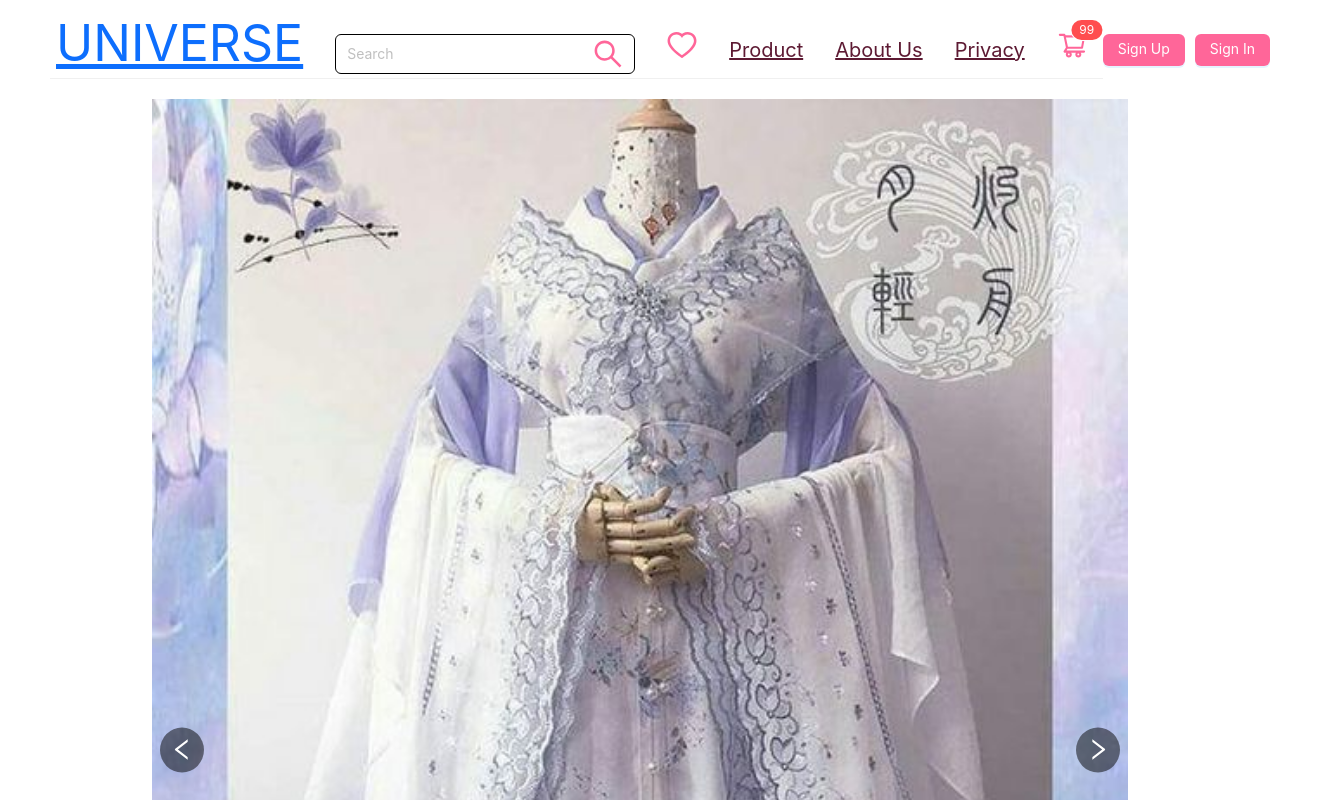
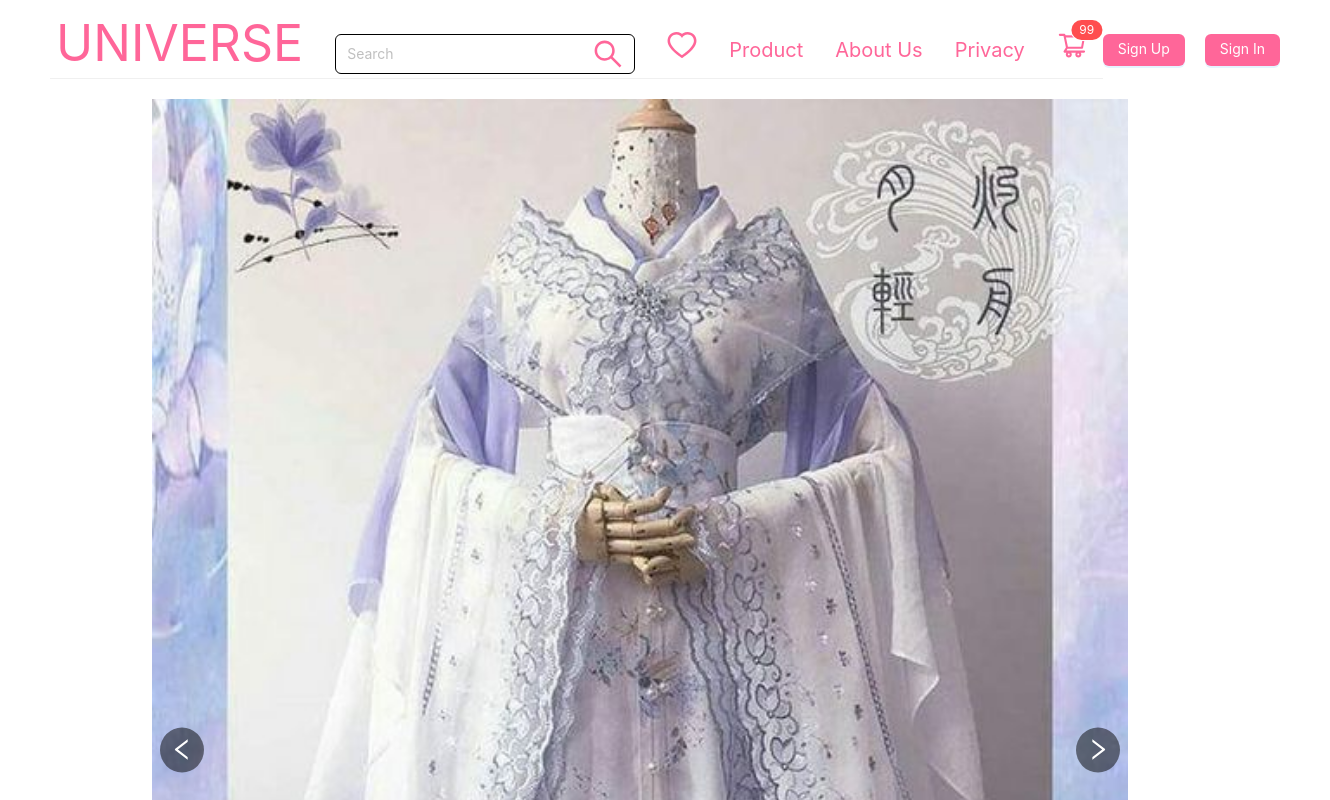
Before and after one commit to sadbrain/universe_frontend, a React (Create React App) app: page / in a window 1280 px wide. Shown: the top 800 px of the page, 1330 px wide, since content can reach past the window. Built offline with nearby package versions, Linux system fonts and the light colour scheme; no server answers.

Commit message:
feat: fix ui header

```diff
--- a/src/components/Layouts/DefaultLayout/Header/index.css
+++ b/src/components/Layouts/DefaultLayout/Header/index.css
@@ -17,25 +17,35 @@
    justify-content: flex-start;
    align-items: center;
 }
+
 .nav-elements {
    display: flex;
    align-items: center; /* Center align the buttons vertically */
 }
 
- .sign-up-button,
+.sign-up-button {
+   background-color: #ff6699;
+   border: none;
+   color: white;
+   /* Add margin to the right of the buttons */
+}
+.sign-up-button a {
+   text-decoration: none;
+}
 .sign-in-button {
    background-color: #ff6699;
    border: none;
    color: white;
-    margin-right: 10px; /* Add margin to the right of the buttons */
+   margin-right: 50px;
+   margin-left: 20px;
 }
- .button-link {
-    color: white; /* Set the color of the link to white */
-    text-decoration: none; /* Remove underline from the link */
+.sign-in-button a {
+   text-decoration: none;
 }
- .sign-up-button:hover .button-link {
-    color: #53cbfe !important;
+.menu-item-color a {
+   text-decoration: none;
 }
+.sign-up-button:hover .button-link,
 .sign-in-button:hover .button-link {
    color: #53cbfe !important;
 }
@@ -58,21 +68,30 @@
    color: #ff6699; /* Set the color of other icons */
    font-size: 30px;
 }
+
 .ant-menu .ant-menu-item .anticon:hover {
    color: #53cbfe;
 }
+
 .ant-menu-light .ant-menu-item {
    color: #ff6699; /* Set the color of menu items */
    font-size: 20px;
 }
+
 .ant-menu-light .ant-menu-item:hover {
    color: #53cbfe !important;
 }
+
 /* Add custom styles for UNIVERSE */
- .universe-title {
+.universe-title a {
    font-size: 50px;
    color: #ff6699;
    margin-left: -10px;
+   text-decoration: none !important;
+}
+
+.universe-title:hover {
+   color: #53cbfe;
 }
 
 /* Additional styles for links */
@@ -84,3 +103,8 @@
 a:hover {
    color: #53cbfe; /* Set hover color */
 }
+
+/* Specific styles for Product, About Us, Privacy */
+.ant-menu-item a {
+   color: #ff6699; /* Set the color of menu links */
+}
--- a/src/components/Layouts/DefaultLayout/Header/index.jsx
+++ b/src/components/Layouts/DefaultLayout/Header/index.jsx
@@ -94,15 +94,15 @@ const Header = () => {
                      <HeartOutlined className="icon-color" />
                   </Link>
                </Menu.Item>
-               <Menu.Item key="product" className="menu-item-color">
+               <Menu.Item key="product" className="menu-item-color" style={{ color: '#ff6699' }}>
                   <Link to="/product" onClick={navigateProductList}>
                      Product
                   </Link>
                </Menu.Item>
-               <Menu.Item key="about-us" className="menu-item-color">
+               <Menu.Item key="about-us" className="menu-item-color" style={{ color: '#ff6699' }}>
                   <Link to="/aboutUs">About Us</Link>
                </Menu.Item>
-               <Menu.Item key="privacy" className="menu-item-color">
+               <Menu.Item key="privacy" className="menu-item-color" style={{ color: '#ff6699' }}>
                   <Link to="/privacy">Privacy</Link>
                </Menu.Item>
                <Menu.Item key="notifications">
```
Lines whose indentation alone changed are shown as unchanged.
